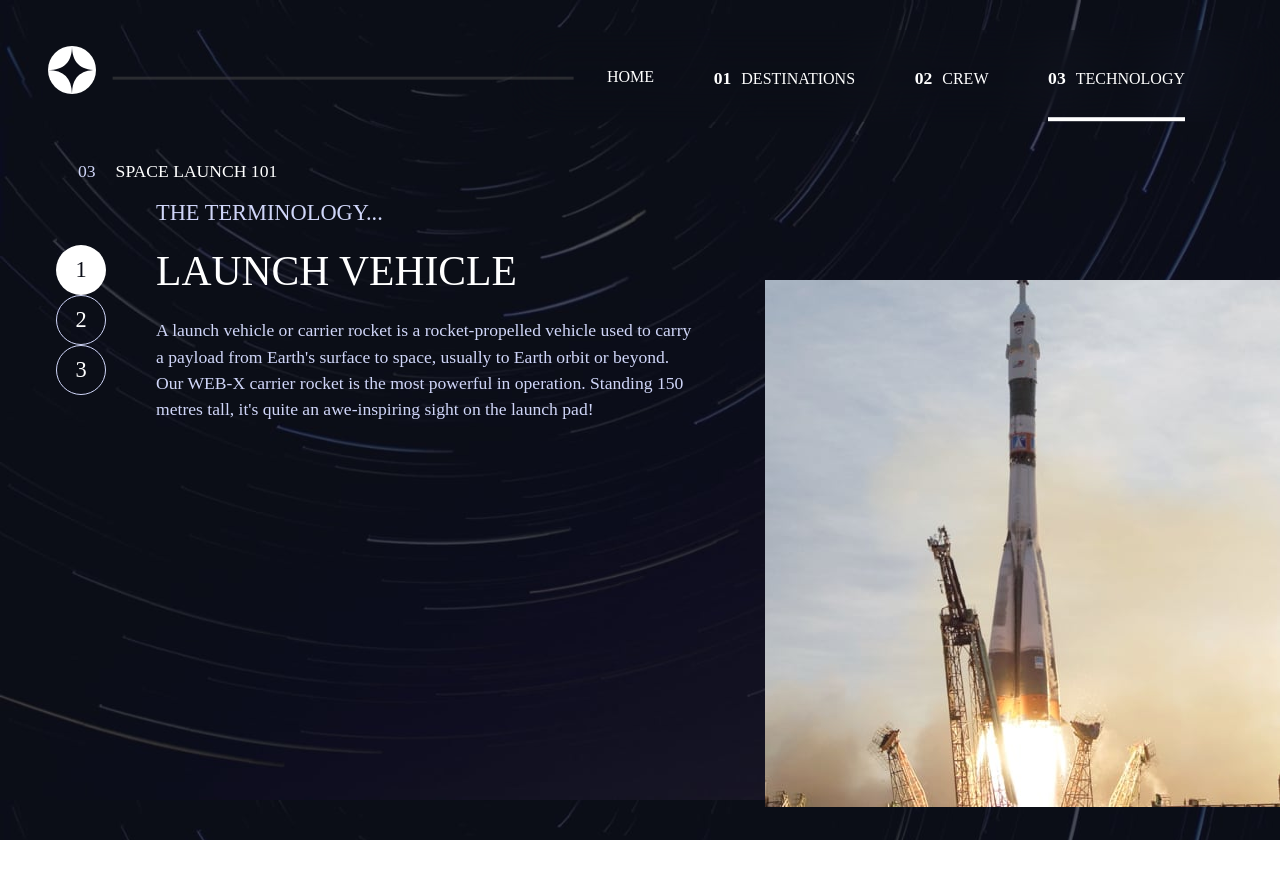
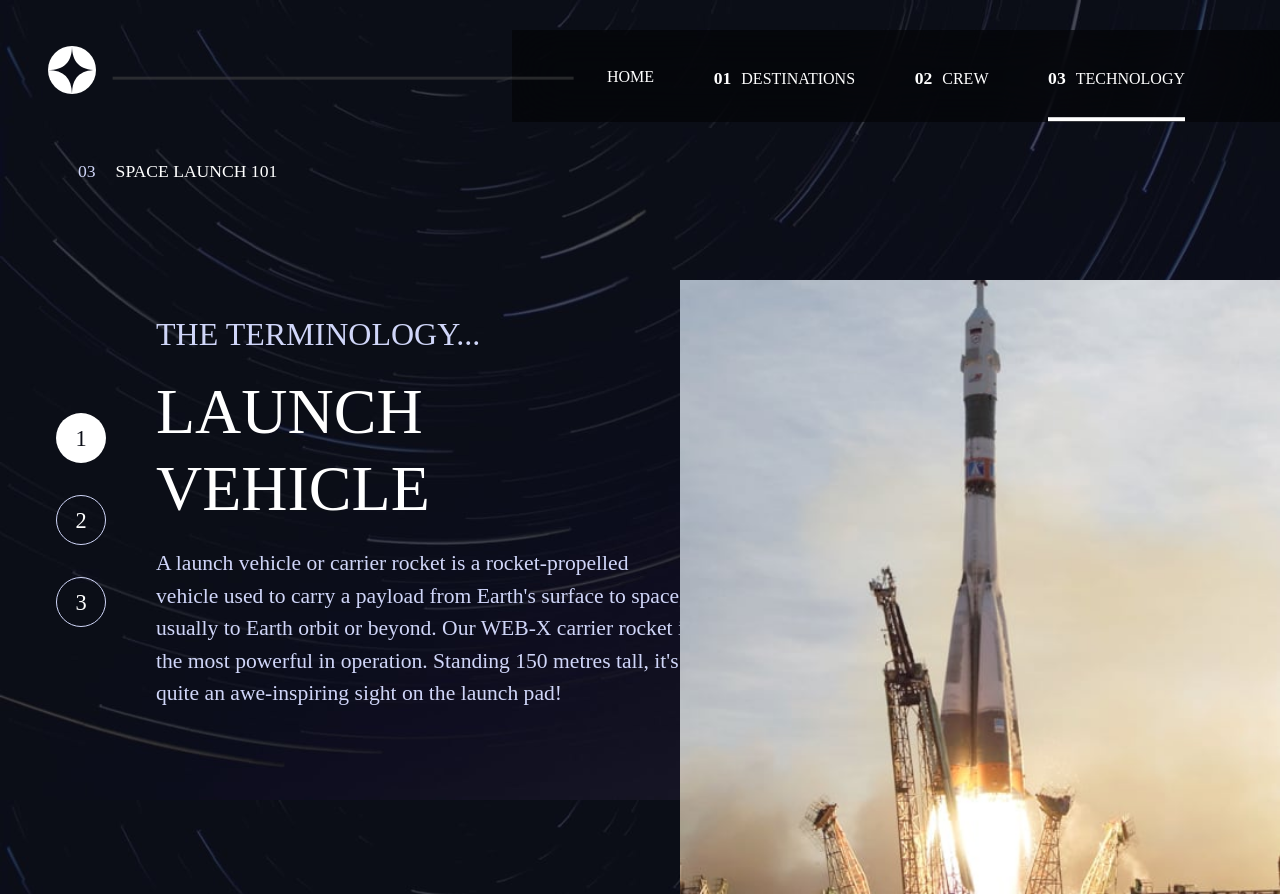
Before and after one commit to leonardoalmeida7/space_tourism-website-react, a React (Vite) app: page /space_tourism-website-react/technology in a window 1280 px wide. Before the commit the page ends 840 px from the top, so only its background shows below. Built offline with nearby package versions, Linux system fonts and the light colour scheme; a web font is replaced by a local one.

Commit message:
Alguns ajustes

```diff
--- a/src/Components/Header/SidebarMenu.css
+++ b/src/Components/Header/SidebarMenu.css
@@ -135,7 +135,7 @@ li {
       min-width: 500px;
       width: 60%;
       max-width: 920px;
-      background: none;
+      background: #00000080;
       backdrop-filter: blur(26px);
       -webkit-backdrop-filter: blur(26px);
       -moz-backdrop-filter: blur(26px);
--- a/src/Pages/Technology.jsx
+++ b/src/Pages/Technology.jsx
@@ -32,7 +32,7 @@ const Technology = () => {
             <div className='d-xl-flex align-items-center '>
                 <div className='d-flex justify-content-center flex-xl-column'>
                     {technology && technology.map((tech, index) => (
-                        <div onClick={() => setLinkIndex(index)} key={index} className={`d-flex justify-content-center align-items-center mx-2 ${linkIndex == index ? styles.active : styles.link}`}>
+                        <div onClick={() => setLinkIndex(index)} key={index} className={`d-flex justify-content-center align-items-center mx-2 my-xl-3 ${linkIndex == index ? styles.active : styles.link}`}>
                             {index + 1}
                         </div>
                     ))}
--- a/src/Pages/Technology.module.css
+++ b/src/Pages/Technology.module.css
@@ -1,6 +1,8 @@
 .main {
     width: 100%;
     text-align: center;
+    max-width: 1400px;
+    margin: auto;
 }
 
 
@@ -119,6 +121,9 @@
 
     .containData {
         height: 100%;
+        display: flex;
+        max-width: 1400px;
+        margin: auto;
     }
 
     .techContainer {
@@ -126,7 +131,23 @@
         right: 0;
     }
 
+    .techImgContainer img {
+        width: 600px;
+    }
+
     .textContainer {
         margin: 0 42px;
     }
+
+    .textContainer h1 {
+        font-size: 2rem;
+    }
+
+    .textContainer .name {
+        font-size: 4rem;
+    }
+
+    .textContainer p {
+        font-size: 1.35rem;
+    }
 }
```
